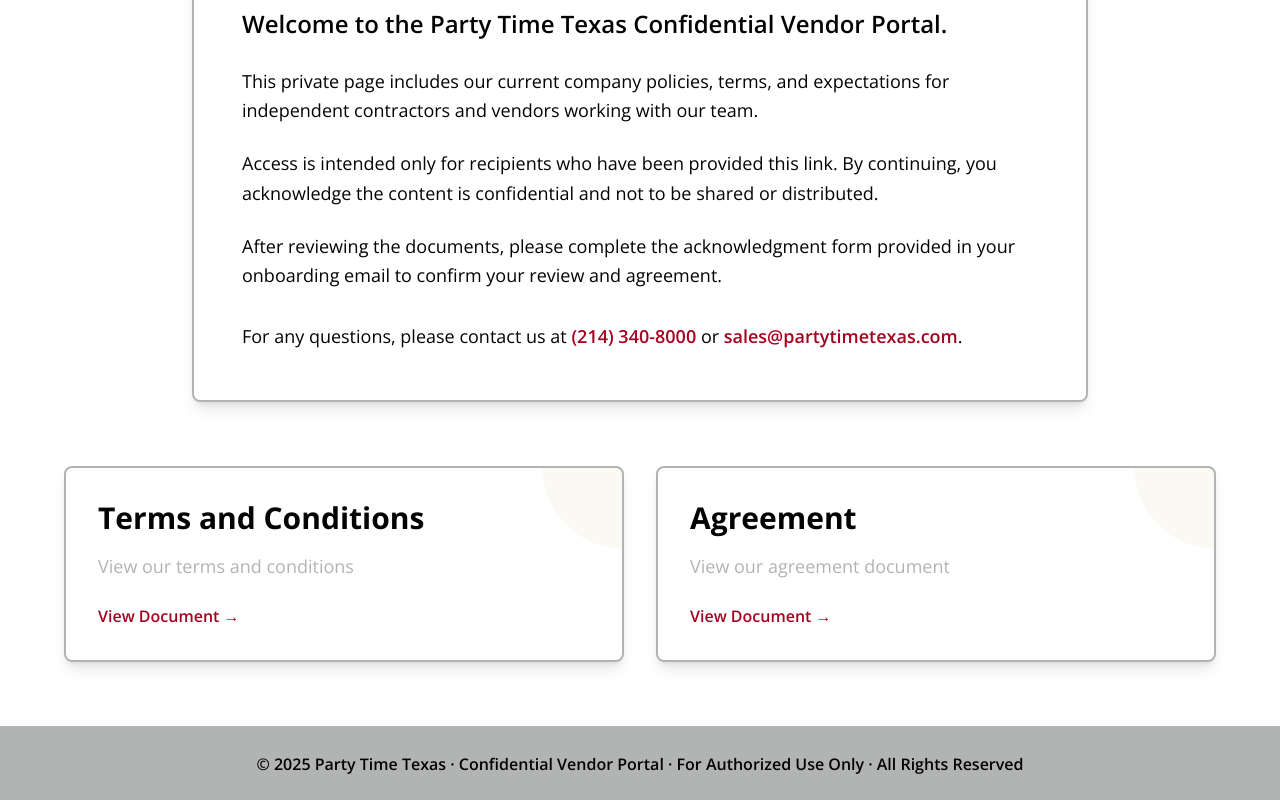
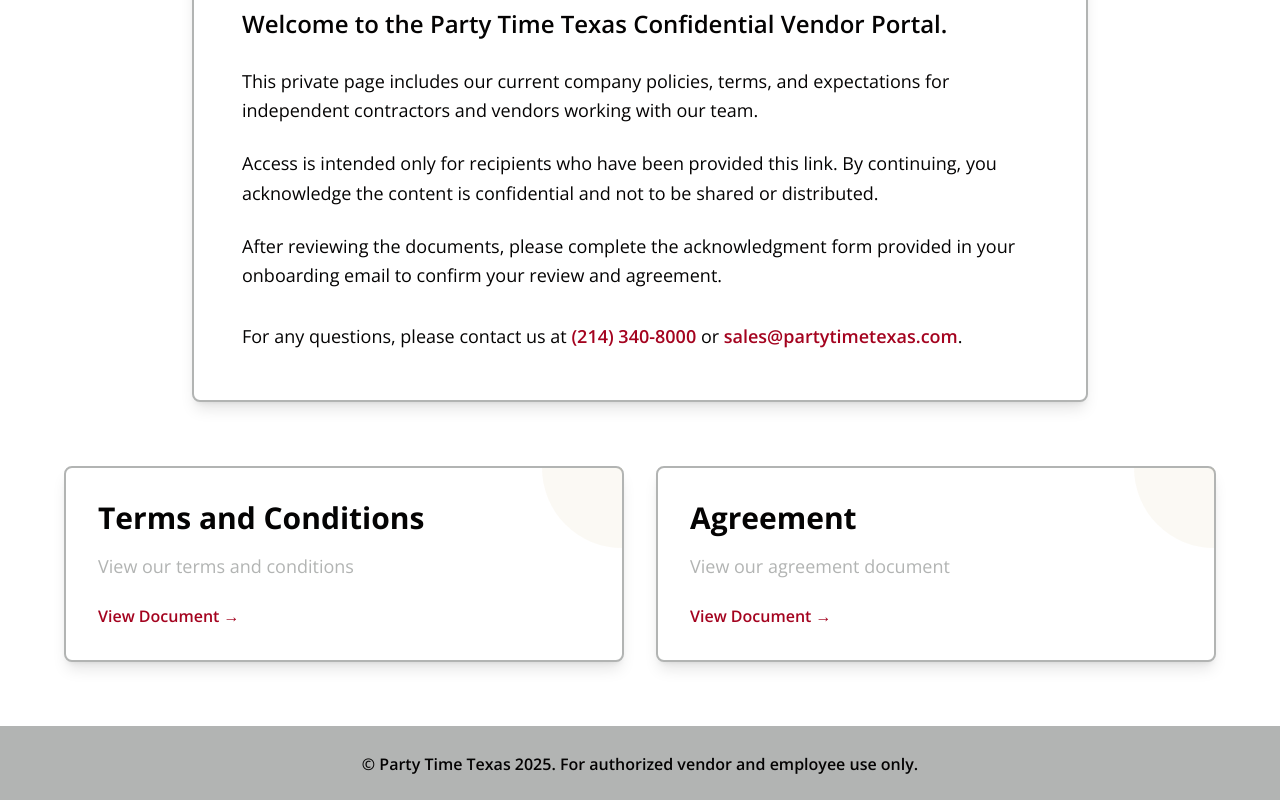
Before and after one commit to AshtonMedina22/PTT-Internal-Docs, a Next.js app: page / in a window 1280 px wide. Shown: the part 423-1223 px from the top of the page. Built offline with nearby package versions, Linux system fonts and the light colour scheme.

Commit message:
Update footer text

```diff
--- a/app/page.js
+++ b/app/page.js
@@ -96,7 +96,7 @@
         <div className="container mx-auto px-4 py-6">
           <div className="text-center">
             <p className="text-brand-black font-semibold">
-              © 2025 Party Time Texas · Confidential Vendor Portal · For Authorized Use Only · All Rights Reserved
+              © Party Time Texas 2025. For authorized vendor and employee use only.
             </p>
           </div>
         </div>
```
